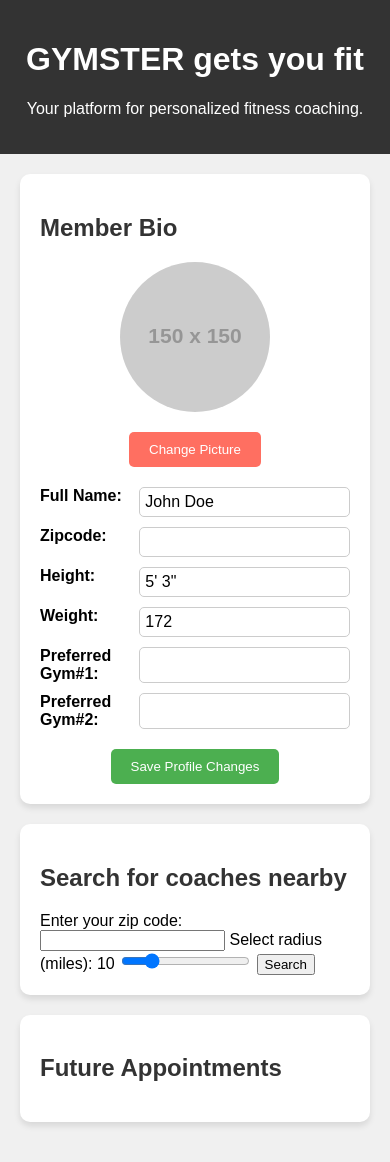
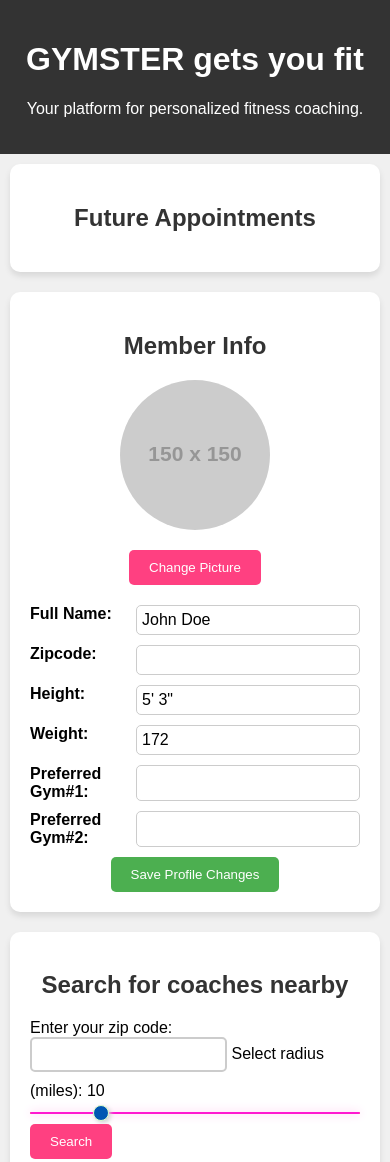
Before and after one commit to ramtinkazemi1/gymster, a website: page frontend/member-dashboard.html in a window 390 px wide. Shown: the top 1162 px of the page. Drawn offline with Linux system fonts and the light colour scheme; placeholder pictures from the web are drawn by us.

Commit message:
member dashboard

```diff
--- a/frontend/member-dashboard.css
+++ b/frontend/member-dashboard.css
@@ -15,12 +15,17 @@ header {
   text-align: center;
 }
 
+.dashboard-container {
+  display: flex;
+}
+
 .dashboard-box {
   background-color: #fff;
   border-radius: 10px;
   box-shadow: 0 4px 6px rgba(0, 0, 0, 0.1);
   margin: 20px;
   padding: 20px;
+  flex: 1;
 }
 
 .dashboard-box h2 {
@@ -32,30 +37,73 @@ header {
   animation: slideIn 1s ease-in-out;
 }
 
-#member-bio-box #circular-picture {
-  width: 150px;
-  height: 150px;
-  background-size: cover;
-  background-position: center;
-  border-radius: 50%;
-  margin: 0 auto 20px;
+/* Future Appointments Box */
+#future-appointments-box {
+  animation: slideIn 1s ease-in-out;
 }
 
-#member-bio-box #change-picture-button {
-  display: block;
-  margin: 0 auto 20px;
+#future-appointments-list {
+  list-style: none;
+  padding: 0;
+}
+
+#future-appointments-list li {
+  margin-bottom: 10px;
+}
+
+/* Search Box */
+#search-box {
+  animation: slideIn 1s ease-in-out;
+}
+
+/* Radius Input Styling */
+#radius {
+  background-color: #ff6f61; /* Pink background color */
+  width: 100%; /* Full width */
+  height: 2px; /* Adjust height */
+  border-radius: 10px; /* Rounded corners */
+  margin-bottom: 10px; /* Spacing */
+}
+
+/* Search Button Styling */
+#search-form button[type="submit"] {
+  background-color: #ff4081;
+  color: #fff;
+  border: none;
   padding: 10px 20px;
-  background-color: #ff6f61;
-  border: none;
-  color: #fff;
   border-radius: 5px;
   cursor: pointer;
+  transition: background-color 0.3s ease;
 }
 
-#profile-info {
-  margin-bottom: 20px;
+#search-form button[type="submit"]:hover {
+  background-color: #ff6699;
 }
 
+/* Responsive Styling */
+@media screen and (max-width: 768px) {
+  .dashboard-container {
+    flex-direction: column; /* Stack boxes vertically on smaller screens */
+  }
+
+  .dashboard-box {
+    margin: 10px; /* Reduce margin for smaller screens */
+  }
+}
+
+/* Animation */
+@keyframes slideIn {
+  from {
+    opacity: 0;
+    transform: translateY(-50px);
+  }
+  to {
+    opacity: 1;
+    transform: translateY(0);
+  }
+}
+
+/* Profile Info Styling */
 .profile-field {
   display: flex;
   margin-bottom: 10px;
@@ -73,6 +121,44 @@ header {
   border-radius: 5px;
 }
 
+
+.field-value[contenteditable="true"]:focus {
+  outline: none;
+  border-color: #ff4081; /* Pink border color on focus */
+  box-shadow: 0 0 5px #ff4081; /* Pink shadow on focus */
+}
+
+/* Circular Profile Picture Styling */
+#circular-picture {
+  width: 150px;
+  height: 150px;
+  background-size: cover;
+  background-position: center;
+  border-radius: 50%;
+  margin: 0 auto 20px;
+}
+
+#change-picture-button {
+  display: block;
+  margin: 0 auto 20px;
+  padding: 10px 20px;
+  background-color: #ff4081;
+  border: none;
+  color: #fff;
+  border-radius: 5px;
+  cursor: pointer;
+  transition: background-color 0.3s ease;
+  -webkit-transition: background-color 0.3s ease;
+  -moz-transition: background-color 0.3s ease;
+  -ms-transition: background-color 0.3s ease;
+  -o-transition: background-color 0.3s ease;
+}
+
+#change-picture-button:hover{
+  background-color: #ff6699;
+}
+
+/* Save Profile Button Styling */
 #save-profile-button {
   display: block;
   margin: 0 auto;
@@ -82,35 +168,120 @@ header {
   color: #fff;
   border-radius: 5px;
   cursor: pointer;
+  transition: background-color 0.3s ease;
 }
 
-/* Search Box */
-#search-box {
-  animation: slideIn 1s ease-in-out;
+#save-profile-button:hover {
+ background-color:#50b853;
 }
 
-/* Future Appointments Box */
-#future-appointments-box {
-  animation: slideIn 1s ease-in-out;
+#zipcode {
+  border: 2px solid #ccc; /* Default border color */
+  border-radius: 5px;
+  padding: 8px;
+  margin-bottom: 10px;
+  transition: border-color 0.3s ease, box-shadow 0.3s ease; /* Add box-shadow to the transition */
 }
 
-#future-appointments-list {
-  list-style: none;
-  padding: 0;
+#zipcode:focus {
+  outline: none;
+  border-color: #ff4081;
+  /*Pinkbordercoloronfocus*/box-shadow: 0 0 5px #ff4081;
+  /*Pinkshadowonfocus*/:;
+  -webkit-border-radius:;
+  -moz-border-radius:;
+  -ms-border-radius:;
+  -o-border-radius:;
 }
 
-#future-appointments-list li {
-  margin-bottom: 10px;
+
+/*radius designs******************************************************************/
+
+
+input[type=range] {
+  height: 25px;
+  -webkit-appearance: none;
+  margin: 10px 0;
+  width: 100%;
 }
-
-/* Animations */
-@keyframes slideIn {
-  from {
-    opacity: 0;
-    transform: translateY(-50px);
-  }
-  to {
-    opacity: 1;
-    transform: translateY(0);
-  }
+input[type=range]:focus {
+  outline: none;
 }
+input[type=range]::-webkit-slider-runnable-track {
+  width: 100%;
+  height: 2px;
+  cursor: pointer;
+  animate: 0.2s;
+  box-shadow: 0px 0px 10px #FFB0E5;
+  background: #FF4081;
+  border-radius: 50px;
+  border: 1px solid #FF19D1;
+}
+input[type=range]::-webkit-slider-thumb {
+  box-shadow: 2px 2px 4px #D4D4D4;
+  border: 1px solid #E0FFCC;
+  height: 16px;
+  width: 16px;
+  border-radius: 16px;
+  background: #0056B3;
+  cursor: pointer;
+  -webkit-appearance: none;
+  margin-top: -8px;
+}
+input[type=range]:focus::-webkit-slider-runnable-track {
+  background: #FF4081;
+}
+input[type=range]::-moz-range-track {
+  width: 100%;
+  height: 2px;
+  cursor: pointer;
+  box-shadow: 0px 0px 10px #FFB0E5;
+  background: #FF4081;
+  border-radius: 50px;
+  border: 1px solid #FF19D1;
+}
+input[type=range]::-moz-range-thumb {
+  box-shadow: 2px 2px 4px #D4D4D4;
+  border: 1px solid #E0FFCC;
+  height: 16px;
+  width: 16px;
+  border-radius: 16px;
+  background: #0056B3;
+  cursor: grab;
+}
+input[type=range]::-ms-track {
+  width: 100%;
+  height: 2px;
+  cursor: pointer;
+  background: transparent;
+  border-color: transparent;
+  color: transparent;
+}
+input[type=range]::-ms-fill-lower {
+  background: #FF4081;
+  border: 1px solid #FF19D1;
+  border-radius: 100px;
+  box-shadow: 0px 0px 10px #FFB0E5;
+}
+input[type=range]::-ms-fill-upper {
+  background: #FF4081;
+  border: 1px solid #FF19D1;
+  border-radius: 100px;
+  box-shadow: 0px 0px 10px #FFB0E5;
+}
+input[type=range]::-ms-thumb {
+  margin-top: 1px;
+  box-shadow: 2px 2px 4px #D4D4D4;
+  border: 1px solid #E0FFCC;
+  height: 16px;
+  width: 16px;
+  border-radius: 16px;
+  background: #0056B3;
+  cursor: pointer;
+}
+input[type=range]:focus::-ms-fill-lower {
+  background: #FF4081;
+}
+input[type=range]:focus::-ms-fill-upper {
+  background: #FF4081;
+}
--- a/frontend/member-dashboard.html
+++ b/frontend/member-dashboard.html
@@ -1,11 +1,9 @@
-<!-- /your-project-folder/frontend/member-dashboard.html -->
-
 <!DOCTYPE html>
 <html lang="en">
 <head>
   <meta charset="UTF-8">
   <meta name="viewport" content="width=device-width, initial-scale=1.0">
-  <link rel="stylesheet" href="member-dashboard.css"> <!-- Link to coach-dashboard.css for styling -->
+  <link rel="stylesheet" href="member-dashboard.css">
   <title>GYMSTER - Member Dashboard</title>
 </head>
 <body>
@@ -14,12 +12,22 @@
     <p>Your platform for personalized fitness coaching.</p>
   </header>
 
-  <div id="member-bio-box" class="dashboard-box">
-    <h2>Member Bio</h2>
+  <div class="dashboard-container">
+    <!-- Left Box - Future Appointments -->
+    <div id="future-appointments-box" class="dashboard-box">
+      <center><h2>Future Appointments</h2></center>
+      <ul id="future-appointments-list">
+        <!-- Appointments will be dynamically added here -->
+        <!-- Example: <li>Appointment 1</li> -->
+      </ul>
+    </div>
 
+    <!-- Right Box - Member Bio -->
+    <div class="dashboard-box">
+      <div id="member-bio-box">
+        <center><h2>Member Info</h2></center>
         <div id="circular-picture" style="background-image: url('https://via.placeholder.com/150');"></div>
         <button id="change-picture-button">Change Picture</button>
-
         <div id="profile-info">
           <div class="profile-field">
             <div class="field-key">Full Name:</div>
@@ -46,20 +54,20 @@
             <div class="field-value" contenteditable="true"></div>
           </div>
         </div>
-
         <button id="save-profile-button">Save Profile Changes</button>
       </div>
+    </div>
+  </div>
 
-    <!-- Middle Box - Search -->
-    <div id="search-box" class="dashboard-box">
-      <h2>Search for coaches nearby</h2>
+  <!-- Search Box -->
+  <div id="search-box" class="dashboard-box full-width">
+    <center><h2>Search for coaches nearby</h2></center>
     <form id="search-form">
       <label for="zipcode">Enter your zip code:</label>
       <input type="text" id="zipcode" name="zipcode" required>
       <label for="radius">Select radius (miles):</label>
       <output for="radius" id="radius-value">10</output>
       <input type="range" id="radius" name="radius" min="5" max="30" step="1" value="10">
-
       <button type="submit">Search</button>
     </form>
     <div id="search-results">
@@ -67,16 +75,6 @@
     </div>
   </div>
 
-    <!-- Right Box - Future Appointments -->
-    <div id="future-appointments-box" class="dashboard-box">
-      <h2>Future Appointments</h2>
-      <ul id="future-appointments-list">
-        <!-- Appointments will be dynamically added here -->
-        <!-- Example: <li>Appointment 1</li> -->
-      </ul>
-    </div>
-  </div>
-
   <script src="member-dashboard.js"></script>
 </body>
 </html>
```
Lines whose indentation alone changed are shown as unchanged.
